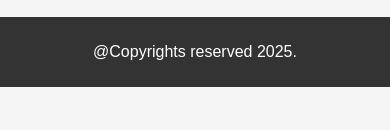
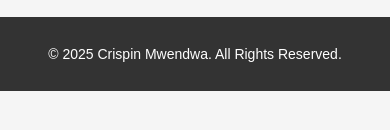
Before and after one commit to Crispin-m/portfolio, a plain HTML site: page index.html in a window 390 px wide. Shown: the part 640-770 px from the top of the page. Drawn offline with Linux system fonts and the light colour scheme.

Commit message:
Signed-off-by: Crispin.m <kyalocrispin74@gmail.com>

```diff
--- a/index.html
+++ b/index.html
@@ -31,7 +31,9 @@
             </main>
         </body>
     </body>
+
     <footer>
-        <p>@Copyrights reserved 2025.</p>
+        <p>© 2025 Crispin Mwendwa. All Rights Reserved.</p>
     </footer>
+
 </html>
--- a/style.css
+++ b/style.css
@@ -70,7 +70,8 @@ footer {
     background-color: #333;
     color: white;
     text-align: center;
-    padding: 10px 0;
+    padding: 20x ;
+    margin-top: auto;
 }
 
 /* ---- Responsive Design ---- */
@@ -112,4 +113,9 @@ footer {
     #Image img {
         max-width: 150px;
     }
+
+    footer {
+        padding: 15px;
+        font-size: 14px;
+    }
 }
```
